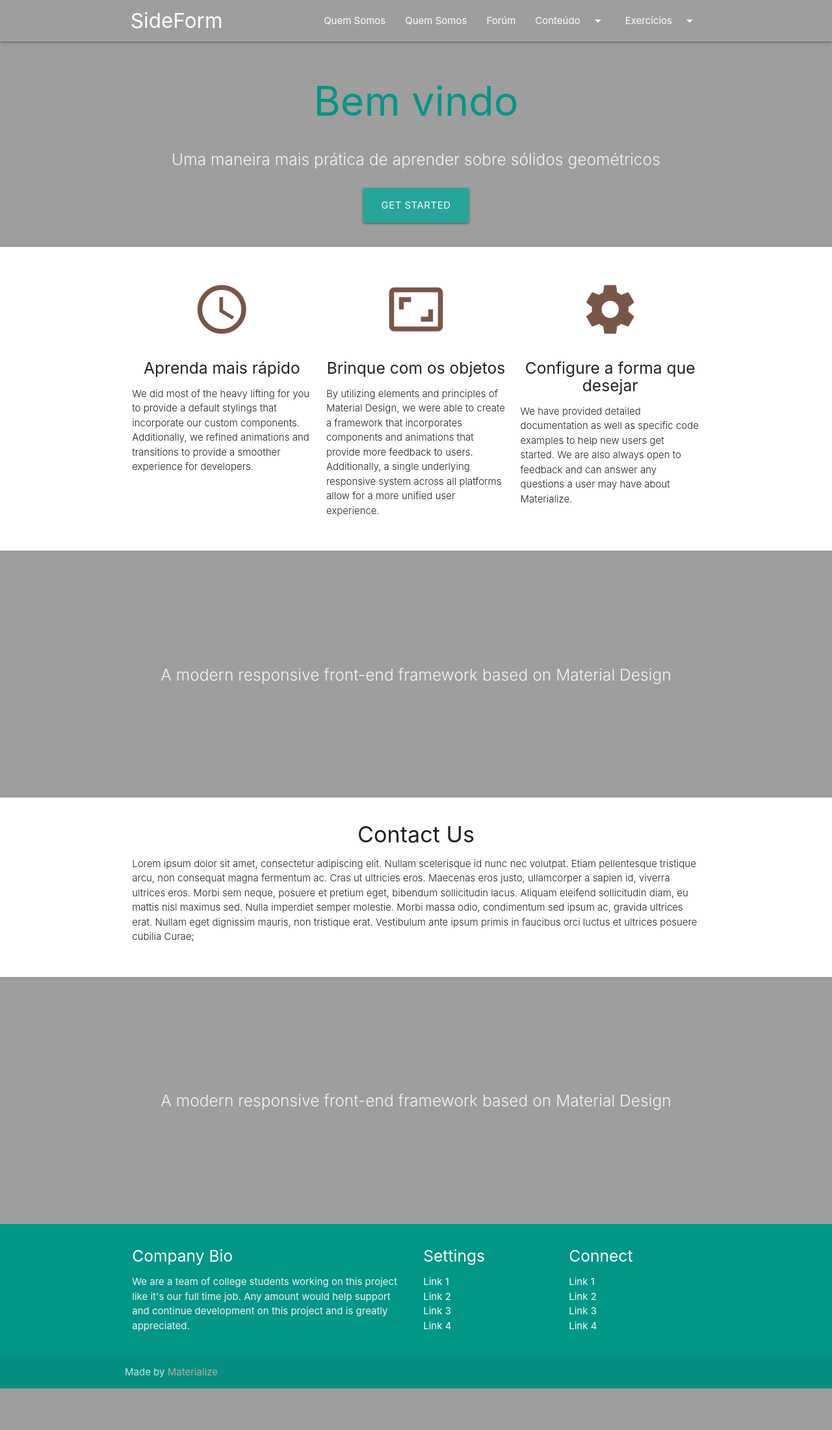
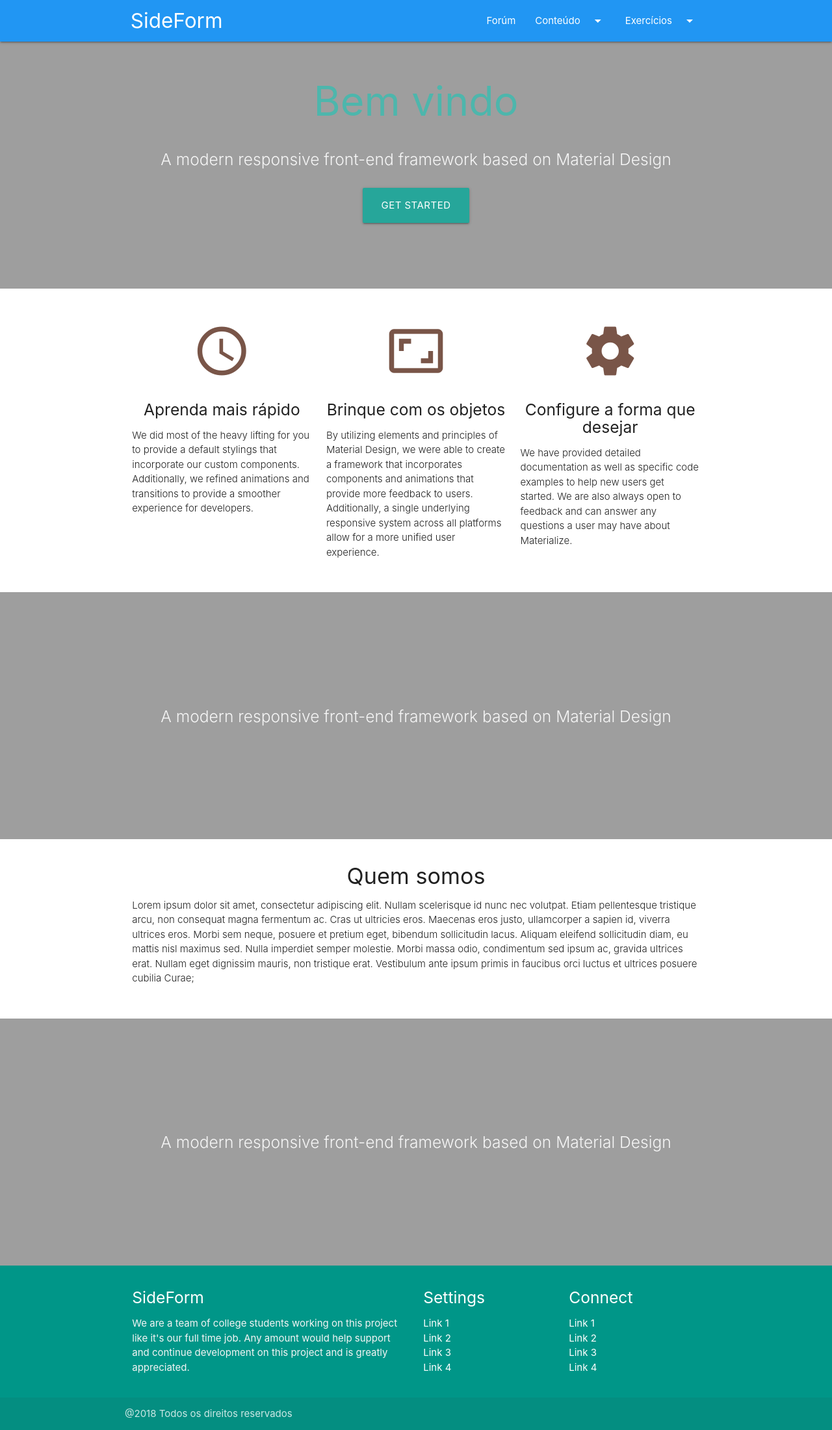
Before and after one commit to teuxsd16/Geometria_Projeto, a PHP site: page / in a window 1280 px wide. Shown: the whole page at 65% size. Before the commit the page ends 2136 px from the top, so only its background shows below. Run offline with PHP 8.4, Linux system fonts and the light colour scheme; some libraries are stand-ins or nearby versions.

Commit message:
Arrumei o index

```diff
--- a/view/templates/index.php
+++ b/view/templates/index.php
@@ -35,7 +35,7 @@
         }
       </style>
 
-    <title>Parallax Template - Materialize</title>
+    <title>SideForm</title>
   </head>
 
   <?php
@@ -63,9 +63,7 @@
       <li class="divider"></li>
       <li><a href="#!">three</a></li>
     </ul>
-
-    <div class="parallax-container halign-wrapper">
-      <nav class=" transparent nav-extended">
+    <nav class=" blue nav-extended">
       <div class="nav-wrapper">
         <a href="#" class="brand-logo">&nbsp;SideForm</a>
         <a href="#" data-target="mobile-demo" class="sidenav-trigger"><i class="material-icons">menu</i></a>
@@ -73,8 +71,6 @@
           <li><a href="contato.php">Forúm</a></li>
         </ul>
         <ul id="nav-mobile" class="right hide-on-med-and-down">
-            <li><a href="#">Quem Somos</a></li>
-            <li><a href="#">Quem Somos</a></li>
           <li><a href="contato.php">Forúm</a></li>
           <!-- Dropdown Trigger -->
           <li>
@@ -92,20 +88,23 @@
         </ul>
       </div>
     </nav>
+
+    <div id="index-banner" class="parallax-container">
       <div class="section no-pad-bot">
         <div class="container">
-          <h1 class="header center teal-text text-pink-2">Bem vindo</h1>
+          <br><br>
+          <h1 class="header center teal-text text-lighten-2">Bem vindo</h1>
           <div class="row center">
-            <h5 class="header col s12 light">Uma maneira mais prática de aprender sobre sólidos geométricos</h5>
+            <h5 class="header col s12 light">A modern responsive front-end framework based on Material Design</h5>
           </div>
           <div class="row center">
-            <a href="#" id="download-button" class="btn-large waves-effect waves-light teal lighten-1">Get Started</a>
+            <a href="http://materializecss.com/getting-started.html" id="download-button" class="btn-large waves-effect waves-light teal lighten-1">Get Started</a>
+          </div>
+          <br><br>
+
         </div>
       </div>
-      </div>
-      <div class="parallax">
-        <img class="imgConserto" src="<?php echo $caminhoServidor . '/view/img/cover.jpg'; ?>" alt="Unsplashed background img 1">
-      </div>
+      <div class="parallax">  <img class="imgConserto" src="<?php echo $caminhoServidor . '/view/img/cover.jpg'; ?>" ></div>
     </div>
 
     <div class="container">
@@ -159,7 +158,7 @@
       <div class="section">
         <div class="row">
           <div class="col s12 center">
-            <h4>Contact Us</h4>
+            <h4>Quem somos</h4>
             <p class="left-align light">Lorem ipsum dolor sit amet, consectetur adipiscing elit. Nullam scelerisque id nunc nec volutpat. Etiam pellentesque tristique arcu, non consequat magna fermentum ac. Cras ut ultricies eros. Maecenas eros justo, ullamcorper a sapien id, viverra ultrices eros. Morbi sem neque, posuere et pretium eget, bibendum sollicitudin lacus. Aliquam eleifend sollicitudin diam, eu mattis nisl maximus sed. Nulla imperdiet semper molestie. Morbi massa odio, condimentum sed ipsum ac, gravida ultrices erat. Nullam eget dignissim mauris, non tristique erat. Vestibulum ante ipsum primis in faucibus orci luctus et ultrices posuere cubilia Curae;</p>
           </div>
         </div>
@@ -183,7 +182,7 @@
       <div class="container">
         <div class="row">
           <div class="col l6 s12">
-            <h5 class="white-text">Company Bio</h5>
+            <h5 class="white-text">SideForm</h5>
             <p class="grey-text text-lighten-4">We are a team of college students working on this project like it's our full time job. Any amount would help support and continue development on this project and is greatly appreciated.</p>
           </div>
           <div class="col l3 s12">
@@ -208,8 +207,7 @@
       </div>
       <div class="footer-copyright">
         <div class="container">
-        Made by <a class="brown-text text-lighten-3" href="http://materializecss.com">Materialize</a>
-        </div>
+        @2018 Todos os direitos reservados</div>
       </div>
     </footer>
 
```
Lines whose indentation alone changed are shown as unchanged.
